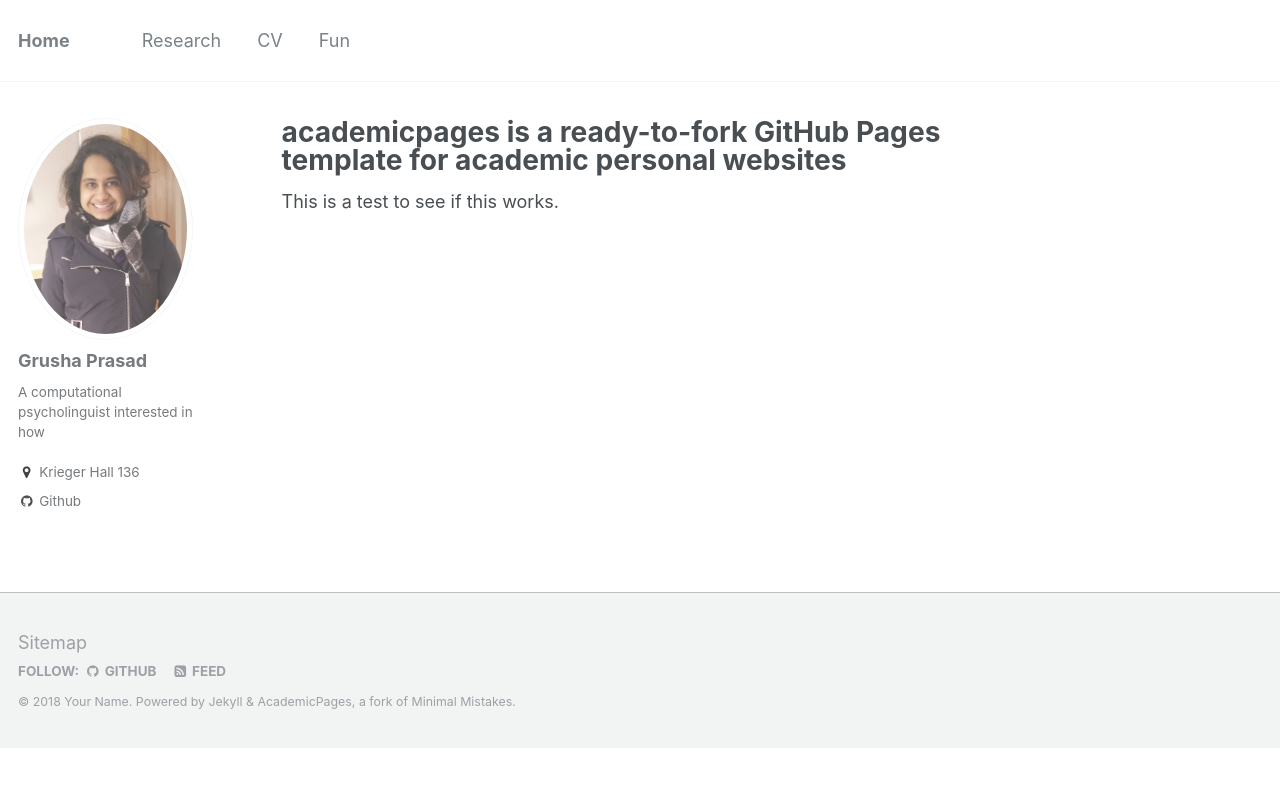
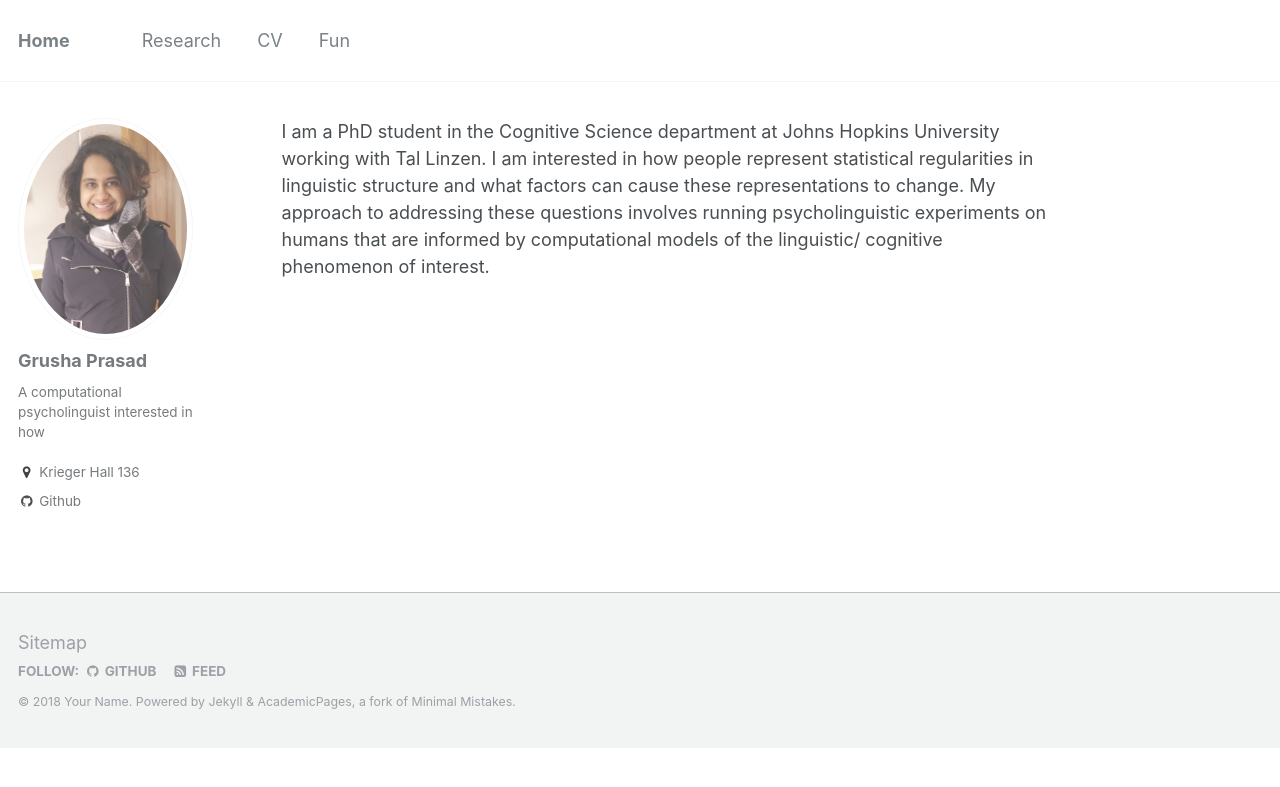
Before and after one commit to grushaprasad/grushaprasad.github.io, a Jekyll site: the page built from _pages/about.md, in a window 1280 px wide. Shown: the top 787 px of the page. Built offline with Jekyll 4.4.1, drawn with Linux system fonts in a browser that asks for light colours.

```diff
--- a/_pages/about.md
+++ b/_pages/about.md
@@ -1,6 +1,5 @@
 ---
 permalink: /
-title: "academicpages is a ready-to-fork GitHub Pages template for academic personal websites"
 excerpt: "About me"
 author_profile: true
 redirect_from:
@@ -8,4 +7,4 @@ redirect_from:
   - /about.html
 ---
 
-This is a test to see if this works.
+I am a PhD student in the Cognitive Science department at Johns Hopkins University working with Tal Linzen. I am interested in how people represent statistical regularities in linguistic structure and what factors can cause these representations to change. My approach to addressing these questions involves running psycholinguistic experiments on humans that are informed by computational models of the linguistic/ cognitive phenomenon of interest.
--- /dev/null
+++ b/_pages/fun.html
@@ -0,0 +1,5 @@
+---
+permalink: /fun/
+---
+
+Fun stuff goes here
--- a/_sass/_base.scss
+++ b/_sass/_base.scss
@@ -173,7 +173,6 @@ li ol {
 /* Figures and images */
 
 figure {
-  width: 100%;
   display: -webkit-box;
   display: flex;
   -webkit-box-pack: justify;
```
